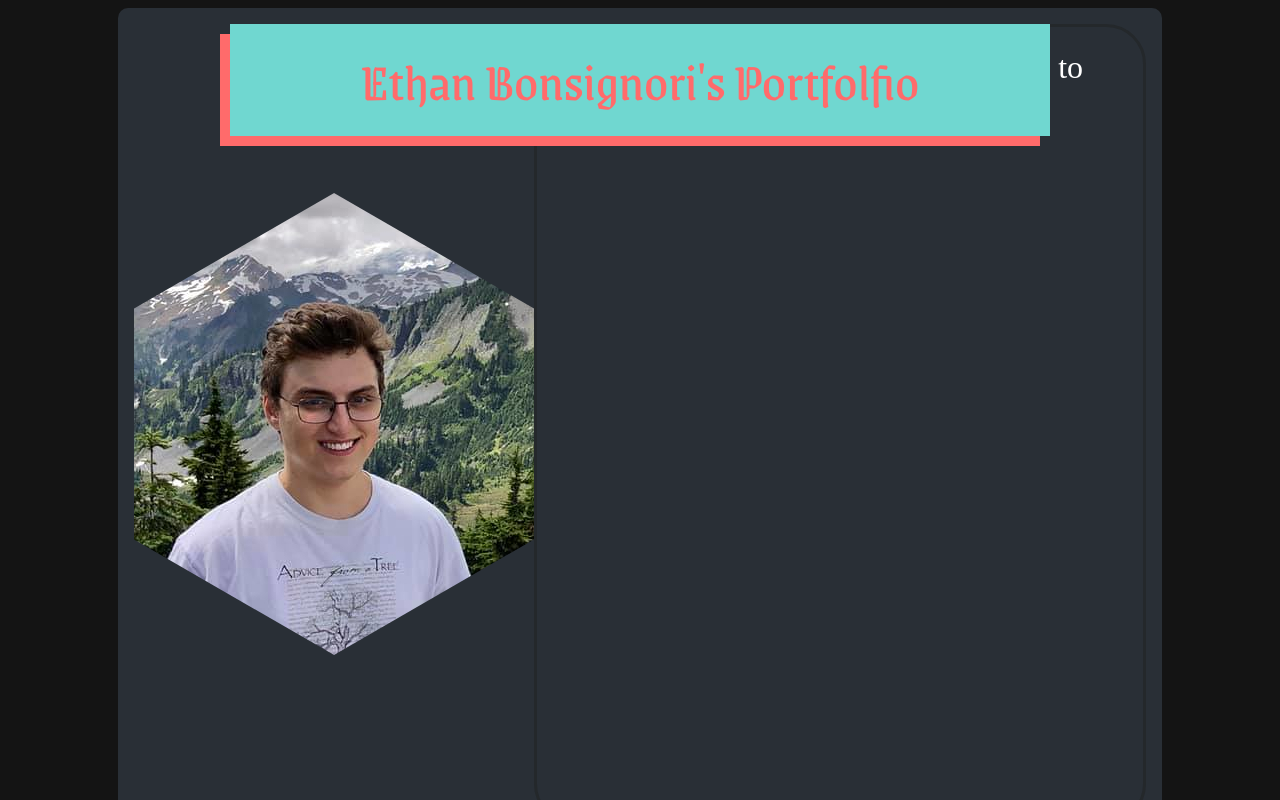
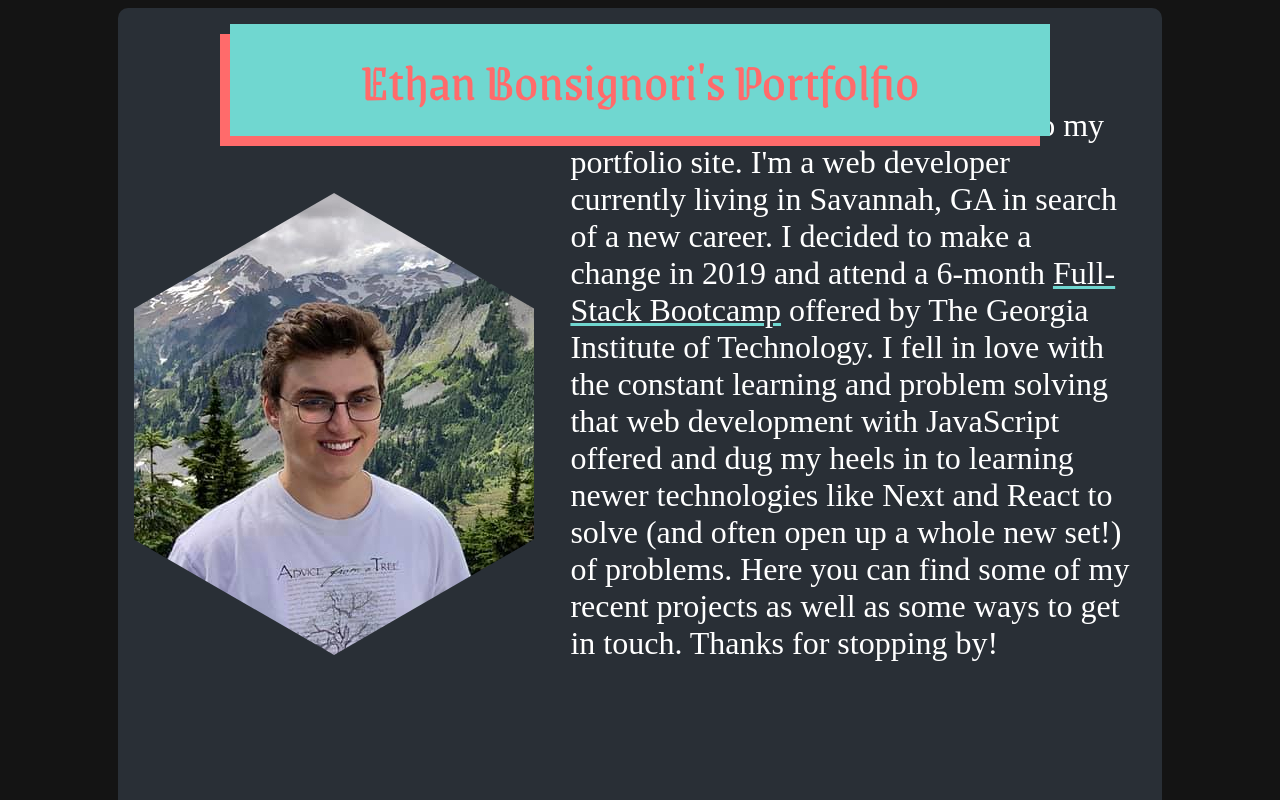
Before and after one commit to EthanBonsignori/portfolio, a React app: page / in a window 1280 px wide. Shown: the top 800 px of the page. Built offline with nearby package versions, Linux system fonts and the light colour scheme.

Commit message:
add about text

```diff
--- a/src/components/AboutText.js
+++ b/src/components/AboutText.js
@@ -3,22 +3,41 @@ import styled from 'styled-components';
 
 const AboutText = () => (
   <About>
-    I&#39;m <Name>Ethan Bonsignori</Name> and welcome to my portfolio site.
+    <Hi>Hi,</Hi><br />
+    <AboutTextContainer>
+      I&#39;m <Underline>Ethan Bonsignori</Underline> and welcome to my portfolio site.
+      I&#39;m a web developer currently living in Savannah, GA in search of a new career.
+      I decided to make a change in 2019 and attend a 6-month <Underline>Full-Stack Bootcamp</Underline> offered
+      by The Georgia Institute of Technology. I fell in love with the constant learning and problem solving
+      that web development with JavaScript offered and dug my heels in to learning newer technologies like
+      Next and React to solve (and often open up a whole new set!) of problems.
+      Here you can find some of my recent projects as well as some ways to get in touch. Thanks for stopping by!
+    </AboutTextContainer>
   </About>
 );
 
 const About = styled.div`
   color: #fff;
   font-size:  clamp(1rem, 2.5vw, 2rem);
-  border: 3px solid #24282b;
   padding: 1rem;
   border-radius: 40px;
-  height:
+  height: 100%;
 `;
 
-const Name = styled.span`
+const AboutTextContainer = styled.div`
+  margin-left: 20px;
+  margin-top: 10px;
+`;
+
+const Hi = styled.span`
+  color: #70D7D0;
+  font-family: Grenze Gotisch;
+  font-size:  clamp(2rem, 3vw, 3rem);
+`;
+
+const Underline = styled.span`
   text-decoration: underline #70D7D0;
-  font-size:  clamp(1.5rem, 3vw, 3rem);
+  /* font-size:  clamp(1.5rem, 3vw, 3rem); */
 `;
 
 export default AboutText;
```
